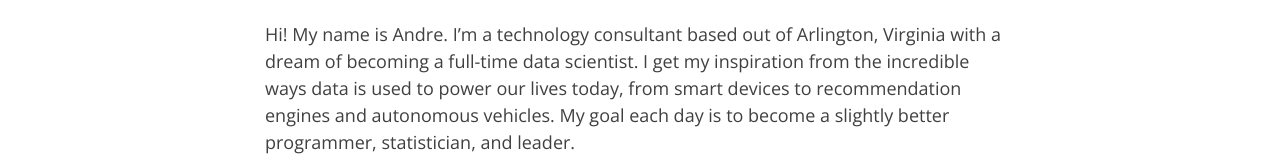
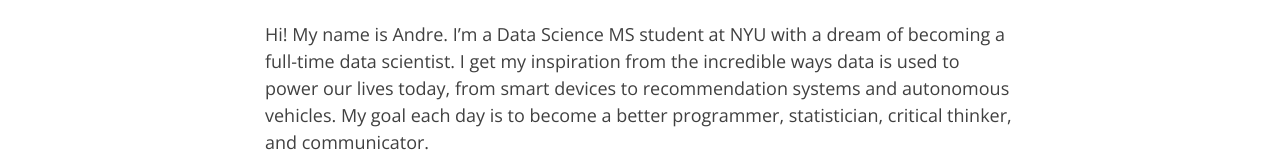
Before and after one commit to andrec279/andrec279.github.io, a plain HTML site: page page/index.html in a window 1280 px wide. Shown: the part 791-952 px from the top of the page. Drawn offline with nearby package versions, Linux system fonts and the light colour scheme; some packages are replaced by stand-ins of ours; a script that the page names is missing.

Commit message:
Update index.html

```diff
--- a/page/index.html
+++ b/page/index.html
@@ -216,9 +216,9 @@
     <div class="post-entry">
 
         <p><img src="https://andrec279.github.io/img/headshot2.jpg" alt="image"></p>
-<p>Hi! My name is Andre. I&rsquo;m a technology consultant based out of Arlington, Virginia with a dream of becoming a full-time data scientist.
-I get my inspiration from the incredible ways data is used to power our lives today, from smart devices to recommendation engines
-and autonomous vehicles. My goal each day is to become a slightly better programmer, statistician, and leader.</p>
+<p>Hi! My name is Andre. I&rsquo;m a Data Science MS student at NYU with a dream of becoming a full-time data scientist.
+I get my inspiration from the incredible ways data is used to power our lives today, from smart devices to recommendation systems
+and autonomous vehicles. My goal each day is to become a better programmer, statistician, critical thinker, and communicator.</p>
 
 
     </div>
```
